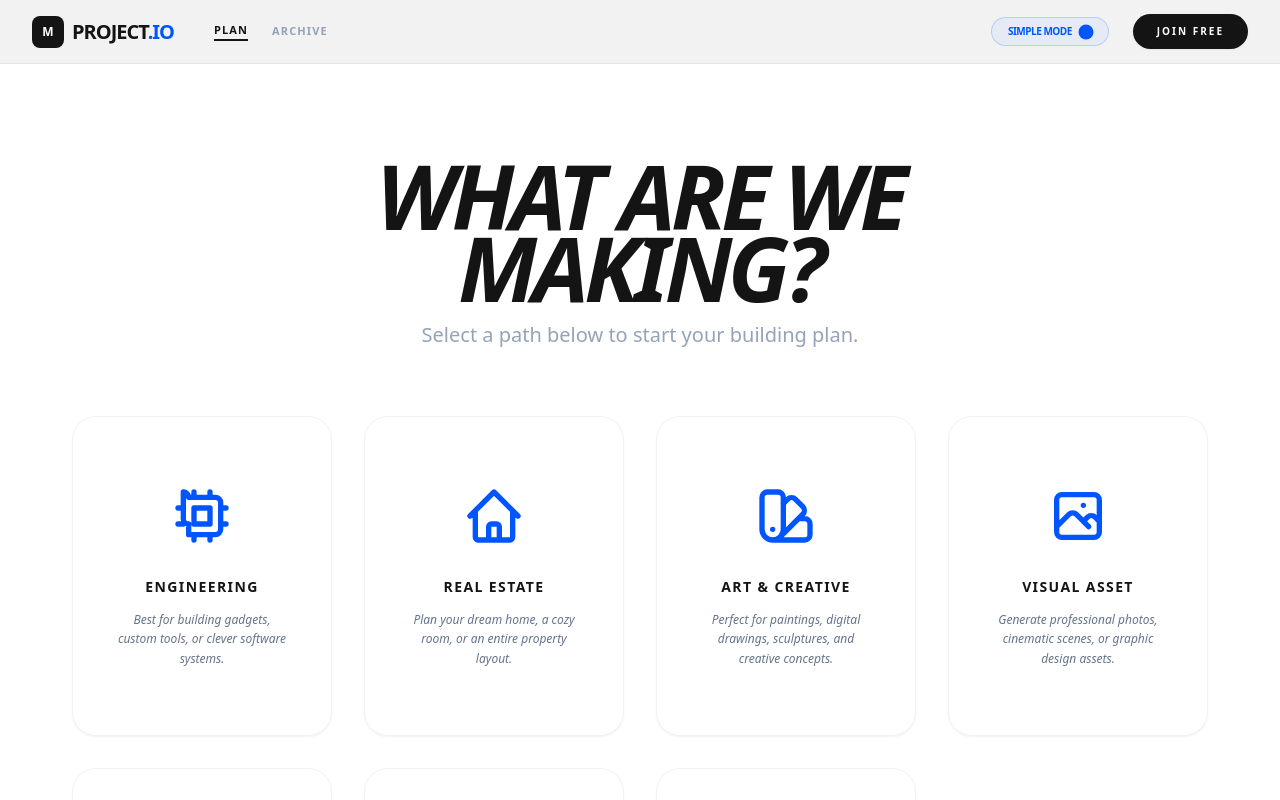
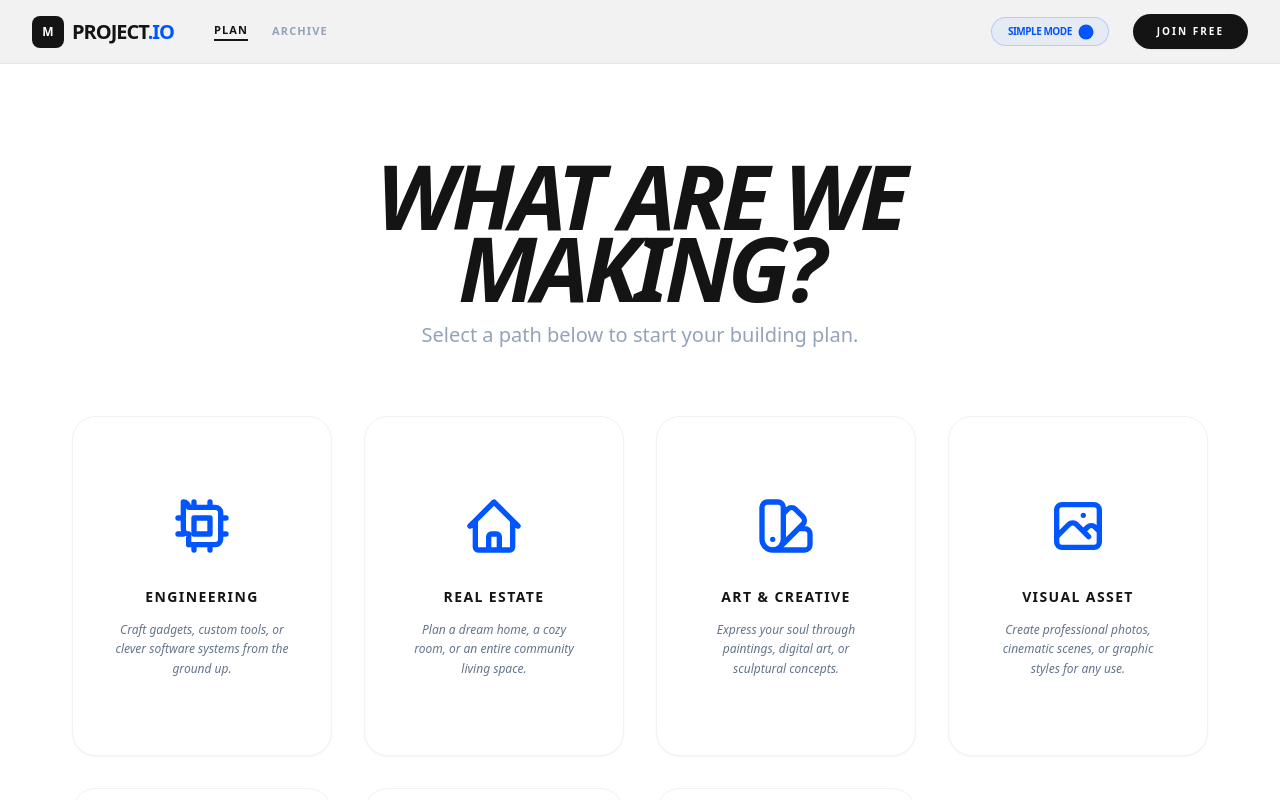
Before and after one commit to Dphoshoba/Architect.io, a React (Vite) app: page / in a window 1280 px wide. Built offline with nearby package versions, Linux system fonts and the light colour scheme.

Commit message:
feat: Improve guided flow descriptions
Refine the descriptive text for several guided flows to be more evocative and action-oriented. This enhances user understanding of the capabilities for each flow.

```diff
--- a/App.tsx
+++ b/App.tsx
@@ -70,43 +70,43 @@ const GUIDED_FLOWS = {
   'Engineering': {
     title: 'ENGINEERING',
     icon: Icons.Cpu,
-    desc: "Best for building gadgets, custom tools, or clever software systems.",
+    desc: "Craft gadgets, custom tools, or clever software systems from the ground up.",
     questions: [{ key: 'eng_field', label: 'Tech Domain' }, { key: 'high_level_goal', label: 'Project Goal' }]
   },
   'Real Estate': {
     title: 'REAL ESTATE',
     icon: Icons.Home,
-    desc: "Plan your dream home, a cozy room, or an entire property layout.",
+    desc: "Plan a dream home, a cozy room, or an entire community living space.",
     questions: [{ key: 'estate_style', label: 'Property Style' }, { key: 'high_level_goal', label: 'Spatial Goal' }]
   },
   'Artist': {
     title: 'ART & CREATIVE',
     icon: Icons.Palette,
-    desc: "Perfect for paintings, digital drawings, sculptures, and creative concepts.",
+    desc: "Express your soul through paintings, digital art, or sculptural concepts.",
     questions: [{ key: 'artist_medium', label: 'Medium' }, { key: 'high_level_goal', label: 'Art Concept' }]
   },
   'Image': {
     title: 'VISUAL ASSET',
     icon: Icons.Photo,
-    desc: "Generate professional photos, cinematic scenes, or graphic design assets.",
+    desc: "Create professional photos, cinematic scenes, or graphic styles for any use.",
     questions: [{ key: 'img_lighting', label: 'Vibe & Light' }, { key: 'high_level_goal', label: 'Visual Scene' }]
   },
   'Video': {
     title: 'MOTION / VIDEO',
     icon: Icons.Video,
-    desc: "Direct moving stories, animations, or cinematic video clips.",
+    desc: "Direct moving stories, short animations, or cinematic film sequences.",
     questions: [{ key: 'vid_style', label: 'Style' }, { key: 'high_level_goal', label: 'Story/Action' }]
   },
   'Website': {
     title: 'WEB & SAAS',
     icon: Icons.Globe,
-    desc: "Build a beautiful online home for charities, community groups, or startups.",
+    desc: "Build a digital home for community groups, charities, or your own business.",
     questions: [{ key: 'web_type', label: 'Product Type' }, { key: 'web_aesthetic', label: 'Design Vibe' }, { key: 'high_level_goal', label: 'Core Concept' }]
   },
   'Live': {
     title: 'VOICE CHAT',
     icon: Icons.Mic,
-    desc: "Simply talk to me. We'll find your vision through conversation.",
+    desc: "Simply speak your heart. I will help you discover your vision out loud.",
     questions: []
   }
 };
@@ -158,7 +158,7 @@ const App: React.FC = () => {
   const [generatedVisual, setGeneratedVisual] = useState<string | null>(null);
 
   useEffect(() => {
-    const saved = localStorage.getItem('architect_mobbin_v3');
+    const saved = localStorage.getItem('architect_mobbin_v4');
     if (saved) setHistory(JSON.parse(saved));
   }, []);
 
@@ -240,7 +240,7 @@ const App: React.FC = () => {
       const newItem = { id: Date.now().toString(), timestamp: Date.now(), input: { ...form, isSimpleMode }, output: { ...res } };
       const newHist = [newItem, ...history];
       setHistory(newHist);
-      localStorage.setItem('architect_mobbin_v3', JSON.stringify(newHist));
+      localStorage.setItem('architect_mobbin_v4', JSON.stringify(newHist));
     } catch (e) {
       console.error("Final Synthesis Error:", e);
       alert("Final architectural blueprint could not be finalized. Payload size may be the issue.");
@@ -417,7 +417,7 @@ const App: React.FC = () => {
             </div>
         )}
 
-        {/* CATEGORY SELECTION */}
+        {/* CATEGORY SELECTION - POETIC WISE DESCRIPTIONS */}
         {activeTab === 'BUILD' && !guidedState.category && !output && !isLiveActive && (
           <div className="h-full flex flex-col items-center justify-start p-12 pt-24 animate-fade-in overflow-y-auto custom-scrollbar">
             <div className="text-center mb-16 max-w-4xl">
@@ -429,7 +429,7 @@ const App: React.FC = () => {
                 <button
                   key={key}
                   onClick={() => { setGuidedState({ category: key, index: 0 }); if(key === 'Live') startLiveDiscovery(); }}
-                  className="group mobbin-card p-10 flex flex-col items-center text-center hover:border-[#0055FF] hover:bg-[#0055FF]/5 transition-all shadow-sm min-h-[320px] justify-center"
+                  className="group mobbin-card p-10 flex flex-col items-center text-center hover:border-[#0055FF] hover:bg-[#0055FF]/5 transition-all shadow-sm min-h-[340px] justify-center"
                 >
                   <flow.icon className="w-16 h-16 text-[#0055FF] mb-8 group-hover:scale-110 transition-transform" />
                   <h3 className="text-[14px] font-black uppercase tracking-widest leading-none mb-4">{flow.title}</h3>
@@ -514,7 +514,7 @@ const App: React.FC = () => {
           </div>
         )}
 
-        {/* INTERVIEW PHASE - ENHANCED with Multiple Choice Buttons */}
+        {/* INTERVIEW PHASE - QUICK CHOICE SYSTEM */}
         {activeTab === 'BUILD' && isInterviewing && !isLiveActive && (
            <div className="h-full p-16 overflow-y-auto bg-white custom-scrollbar">
               <div className="max-w-5xl mx-auto space-y-20 py-16">
```
